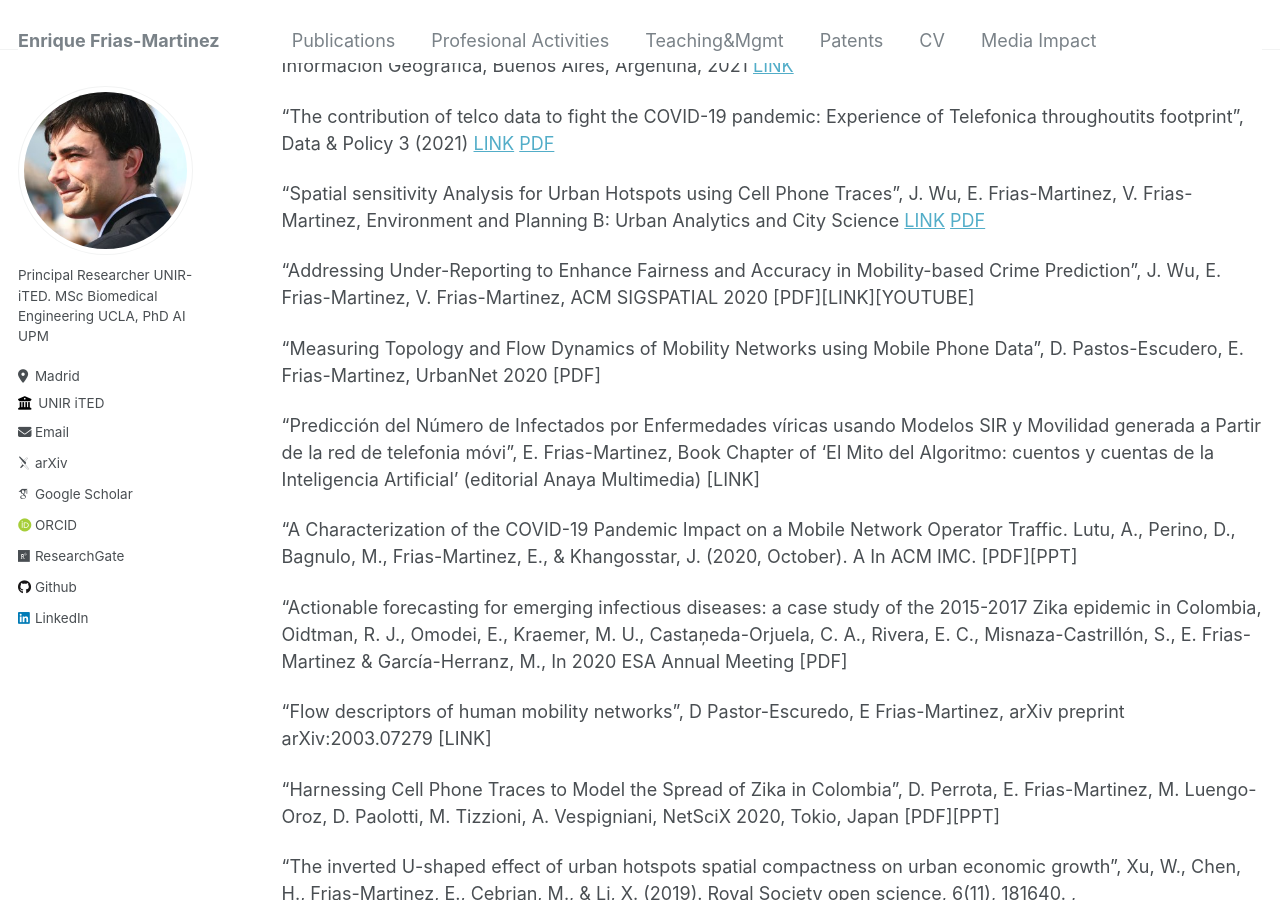
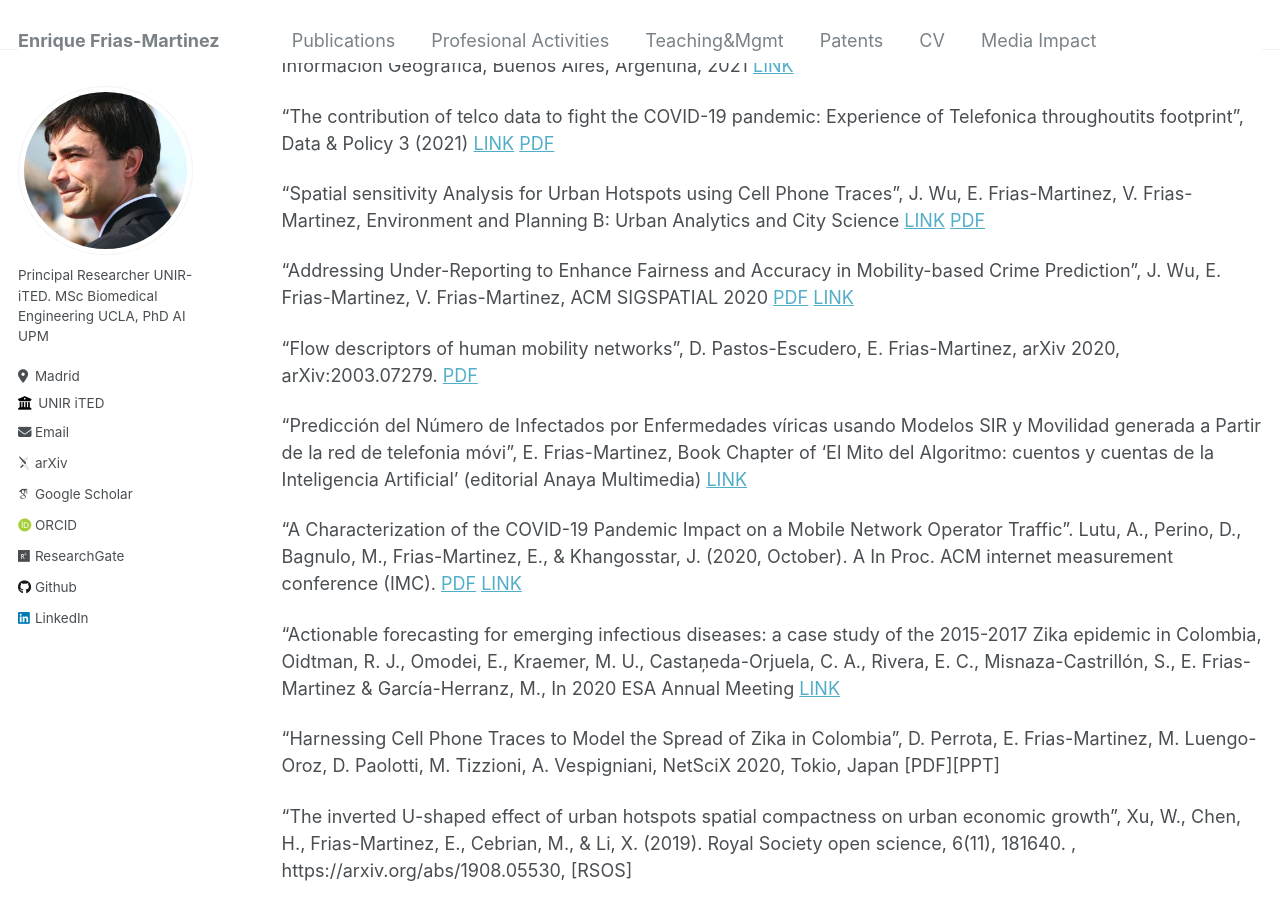
Before and after one commit to ENriqueFRiasM/enriquefriasm.github.io, a Jekyll site: the page built from _pages/publications.md, in a window 1280 px wide and 900 px high, scrolled down 1111 px. Built offline with Jekyll 4.4.1, drawn with Linux system fonts in a browser that asks for light colours; some web fonts are replaced.

Commit message:
Update publications.md

```diff
--- a/_pages/publications.md
+++ b/_pages/publications.md
@@ -36,17 +36,15 @@ EPJ data science 11 (1), 53, 2022 [LINK](https://link.springer.com/content/pdf/1
 
 "Spatial sensitivity Analysis for Urban Hotspots using Cell Phone Traces", J. Wu, E. Frias-Martinez, V. Frias-Martinez, Environment and Planning B: Urban Analytics and City Science  [LINK](https://journals.sagepub.com/doi/pdf/10.1177/2399808320985843) [PDF](https://par.nsf.gov/servlets/purl/10218376)
 
-"Addressing Under-Reporting to Enhance Fairness and Accuracy in Mobility-based Crime Prediction", J. Wu, E. Frias-Martinez, V. Frias-Martinez, ACM SIGSPATIAL 2020﻿ [PDF][LINK][YOUTUBE]
+"Addressing Under-Reporting to Enhance Fairness and Accuracy in Mobility-based Crime Prediction", J. Wu, E. Frias-Martinez, V. Frias-Martinez, ACM SIGSPATIAL 2020﻿ [PDF](https://www.researchgate.net/profile/Enrique-Frias-Martinez/publication/347150224_Addressing_Under-Reporting_to_Enhance_Fairness_and_Accuracy_in_Mobility-based_Crime_Prediction/links/60096038299bf14088ae24a8/Addressing-Under-Reporting-to-Enhance-Fairness-and-Accuracy-in-Mobility-based-Crime-Prediction.pdf) [LINK](https://dl.acm.org/doi/abs/10.1145/3397536.3422205)
 
-"Measuring Topology and Flow Dynamics of Mobility Networks using Mobile Phone Data", D. Pastos-Escudero, E. Frias-Martinez, UrbanNet 2020﻿ [PDF]
+"Flow descriptors of human mobility networks", D. Pastos-Escudero, E. Frias-Martinez, arXiv 2020, arXiv:2003.07279.﻿ [PDF](https://arxiv.org/abs/2003.07279)
 
-"Predicción del Número de Infectados por Enfermedades víricas usando Modelos SIR y Movilidad generada a Partir de la red de telefonia móvi", E. Frias-Martinez, Book Chapter of ‘El Mito del Algoritmo: cuentos y cuentas de la Inteligencia Artificial’ (editorial Anaya Multimedia)﻿ [LINK]
+"Predicción del Número de Infectados por Enfermedades víricas usando Modelos SIR y Movilidad generada a Partir de la red de telefonia móvi", E. Frias-Martinez, Book Chapter of ‘El Mito del Algoritmo: cuentos y cuentas de la Inteligencia Artificial’ (editorial Anaya Multimedia)﻿ [LINK](https://www.amazon.es/mito-del-algoritmo-Inteligencia-Artificial-ebook/dp/B08BNBBW89)
 
-"A Characterization of the COVID-19 Pandemic Impact on a Mobile Network Operator Traffic. Lutu, A., Perino, D., Bagnulo, M., Frias-Martinez, E., & Khangosstar, J. (2020, October). A In ACM IMC.﻿ [PDF][PPT]
+"A Characterization of the COVID-19 Pandemic Impact on a Mobile Network Operator Traffic". Lutu, A., Perino, D., Bagnulo, M., Frias-Martinez, E., & Khangosstar, J. (2020, October). A In Proc. ACM internet measurement conference (IMC).﻿ [PDF](https://arxiv.org/pdf/2010.02781.pdf) [LINK](https://dl.acm.org/doi/10.1145/3419394.3423655)
 
-"Actionable forecasting for emerging infectious diseases: a case study of the 2015-2017 Zika epidemic in Colombia, Oidtman, R. J., Omodei, E., Kraemer, M. U., Castaņeda-Orjuela, C. A., Rivera, E. C., Misnaza-Castrillón, S., E. Frias-Martinez & García-Herranz, M.,  In 2020 ESA Annual Meeting [PDF]
-
-"Flow descriptors of human mobility networks", D Pastor-Escuredo, E Frias-Martinez, arXiv preprint arXiv:2003.07279 [LINK]
+"Actionable forecasting for emerging infectious diseases: a case study of the 2015-2017 Zika epidemic in Colombia, Oidtman, R. J., Omodei, E., Kraemer, M. U., Castaņeda-Orjuela, C. A., Rivera, E. C., Misnaza-Castrillón, S., E. Frias-Martinez & García-Herranz, M.,  In 2020 ESA Annual Meeting [LINK](https://eco.confex.com/eco/2020/meetingapp.cgi/Paper/87301)
 
 "Harnessing Cell Phone Traces to Model the Spread of Zika in Colombia", D. Perrota, E. Frias-Martinez, M. Luengo-Oroz, D. Paolotti, M. Tizzioni, A. Vespigniani, NetSciX 2020, Tokio, Japan [PDF][PPT]
 
```
